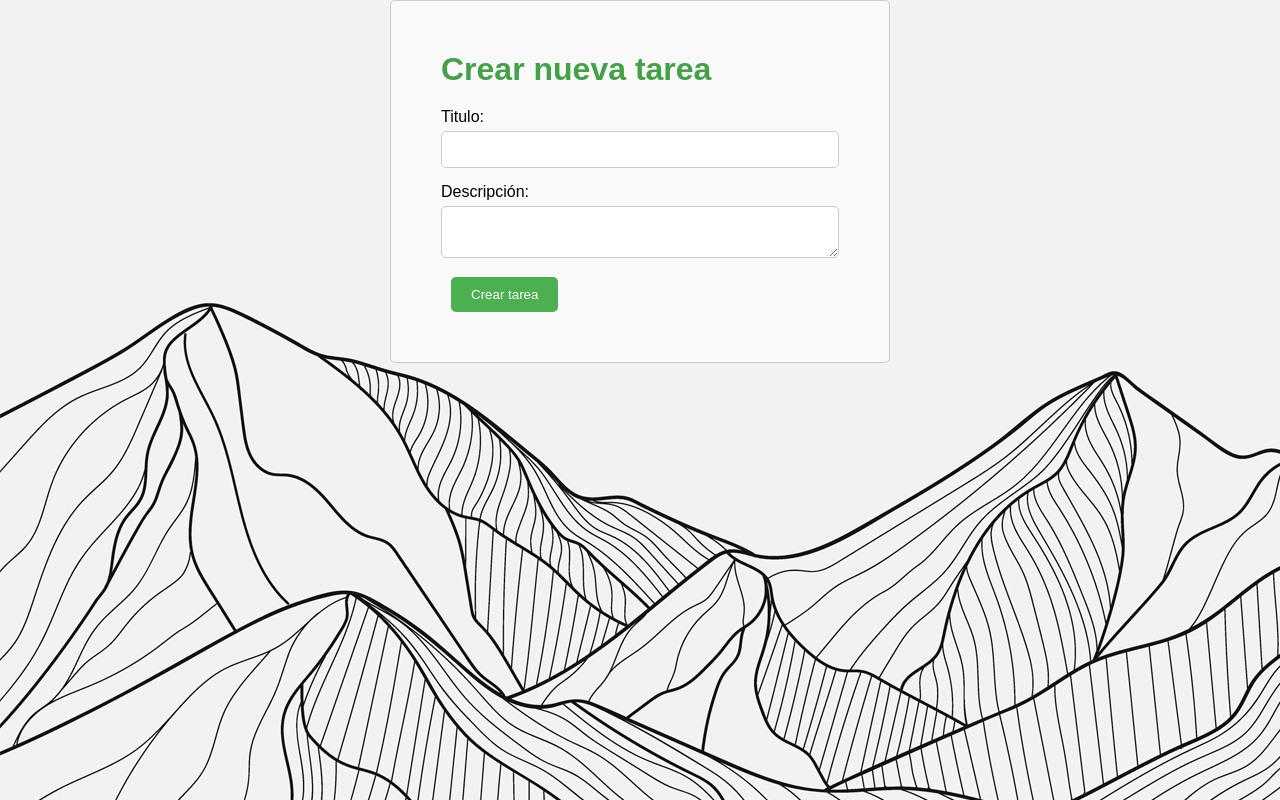
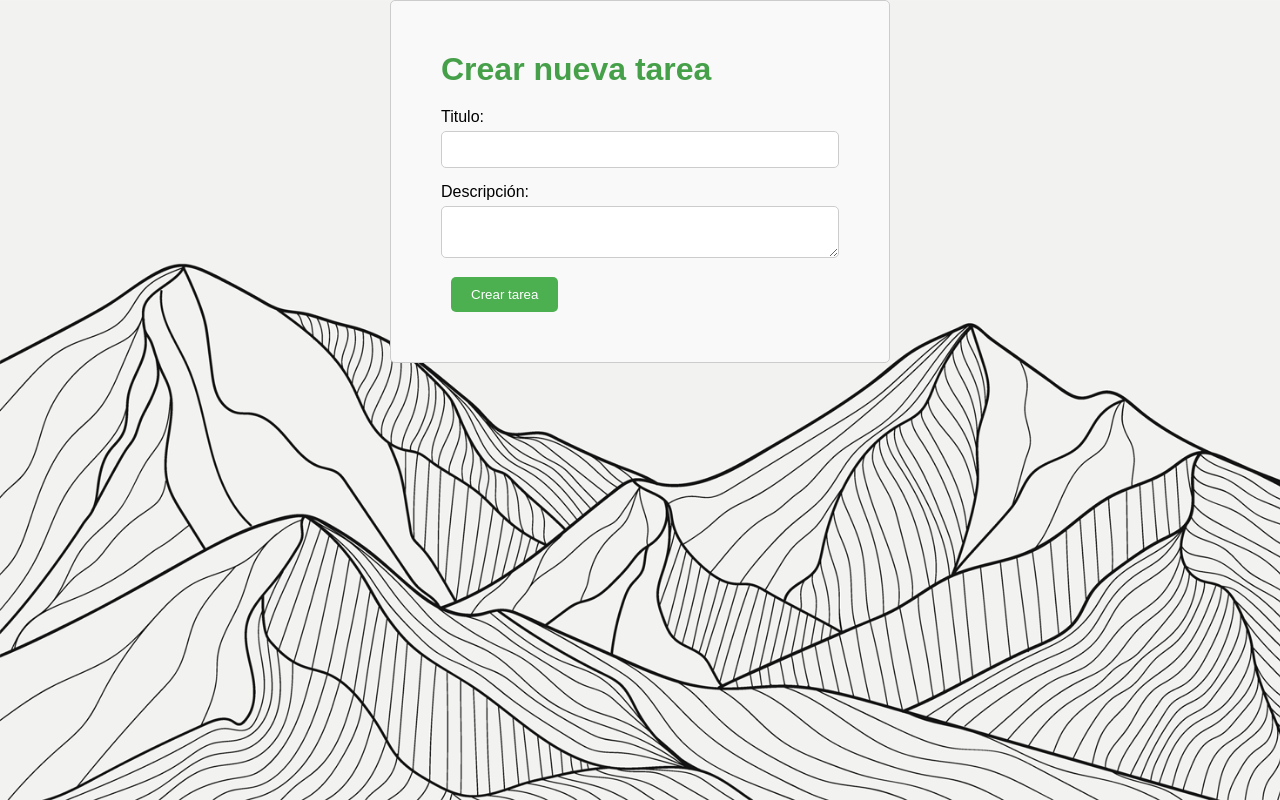
Before and after one commit to Alejom55/Note-APP, a Next.js app: page /dashboard/new in a window 1280 px wide. Built offline with nearby package versions, Linux system fonts and the light colour scheme; no server answers; sample sign-in values are in the browser's storage.

Commit message:
ya terminamos esto

```diff
--- a/src/app/dashboard/dashboard.css
+++ b/src/app/dashboard/dashboard.css
@@ -62,9 +62,7 @@
 .task-grid {
   display: grid;
   grid-template-columns: repeat(3, 1fr);
-  /* Tres columnas con el mismo ancho */
   grid-gap: 20px;
-  /* Espacio entre las tarjetas */
 }
 
 .task-card {
@@ -143,8 +141,9 @@
 .boton-trash {
   position: absolute;
   right: 5px;
+  bottom: 5px;
   background: none;
   border: none;
   cursor: pointer;
-  z-index: 1;
+  z-index: 9999;
 }
--- a/src/app/dashboard/new/new.css
+++ b/src/app/dashboard/new/new.css
@@ -7,9 +7,15 @@
     background-color: #f9f9f9;
 }
 
-body{
+body {
     background-image: url("../../../../public/images/home_screen_dentro_app.png");
+    /* display: flex; */
+    /* justify-content: center; */
+    /* align-items: center; */
+    height: 100vh;
+    background-size: cover;
 }
+
 .error-message {
     color: red;
 }
@@ -55,8 +61,11 @@ body{
 
 .buttons-container {
     display: flex;
-    gap: 10px; /* Añade un espacio de 10px entre los elementos */
+    gap: 10px;
+    /* Añade un espacio de 10px entre los elementos */
 }
+
 .custom-header {
-    color: #45a049; /* Cambia el color del texto del header a azul */
-  }
+    color: #45a049;
+    /* Cambia el color del texto del header a azul */
+}
--- a/src/components/taskCard.jsx
+++ b/src/components/taskCard.jsx
@@ -19,8 +19,8 @@ function TaskCard({ task, userId, onTaskDeleted }) {
                     <h3 className="task-title">{task.title.toUpperCase()}</h3>
                     <p className="task-description">{task.description}</p>
                 </div>
-                <FaRegTrashAlt className="trash-icon boton-trash" onClick={() => handleDeleteTask(task._id)} />
             </Link>
+            <FaRegTrashAlt className="trash-icon boton-trash" onClick={() => handleDeleteTask(task._id)} />
         </>
     );
 }
```
